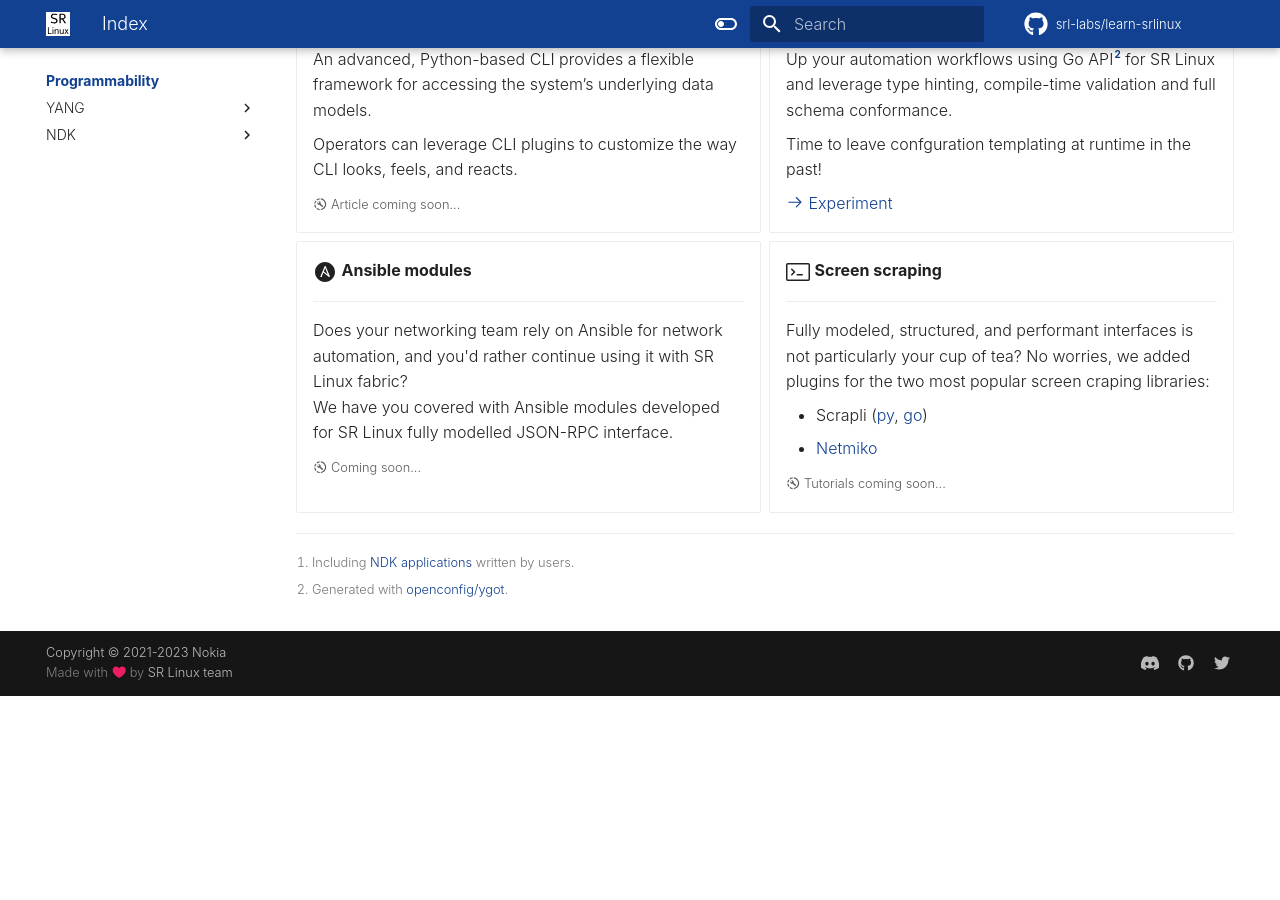
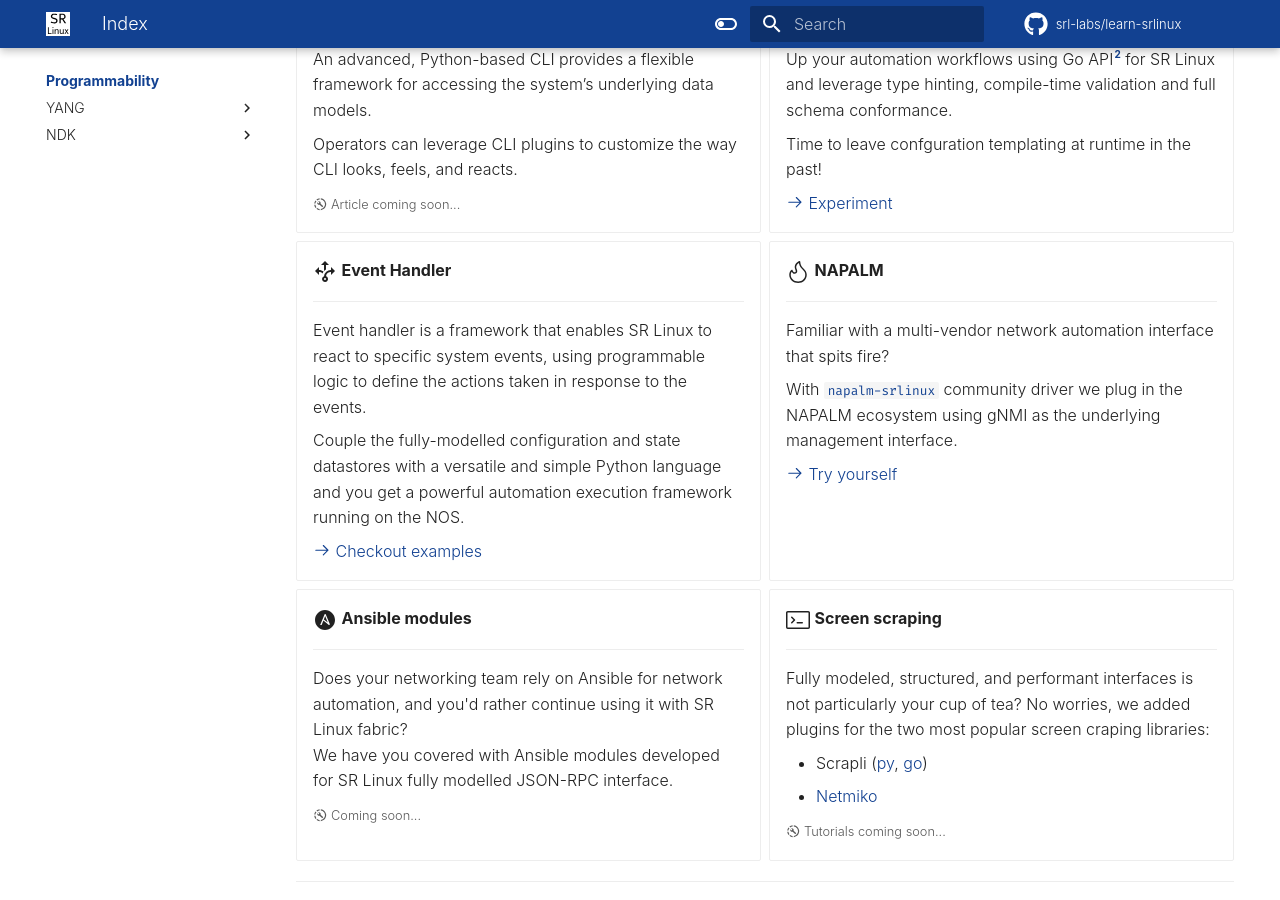
Before and after one commit to srl-labs/learn-srlinux, an MkDocs documentation site: the page built from docs/programmability/index.md, in a window 1280 px wide and 900 px high, scrolled down 567 px. Built offline with MkDocs 1.6.1 and Material for MkDocs 9.7.7, drawn with Linux system fonts in a browser that asks for light colours; emoji names are drawn with the system emoji font; some web fonts are replaced; comment, search, counter and statistics services are not loaded; before the commit the page ends 1263 px from its top, so only the background shows below that.

Commit message:
added event handler and napalm cards

```diff
--- a/docs/programmability/index.md
+++ b/docs/programmability/index.md
@@ -49,6 +49,26 @@
 
     [:octicons-arrow-right-24: Experiment](https://github.com/srl-labs/ygotsrl)
 
+- :material-arrow-decision-outline:{ .lg .middle } **Event Handler**
+
+    ---
+
+    Event handler is a framework that enables SR Linux to react to specific system events, using programmable logic to define the actions taken in response to the events.
+
+    Couple the fully-modelled configuration and state datastores with a versatile and simple Python language and you get a powerful automation execution framework running on the NOS.
+
+    [:octicons-arrow-right-24: Checkout examples](../blog/tags.md#event-handler)
+
+- :octicons-flame-24:{ .lg .middle } **NAPALM**
+
+    ---
+
+    Familiar with a multi-vendor network automation interface that spits fire?
+
+    With [`napalm-srlinux`](https://github.com/napalm-automation-community/napalm-srlinux) community driver we plug in the NAPALM ecosystem using gNMI as the underlying management interface.
+
+    [:octicons-arrow-right-24: Try yourself](https://github.com/napalm-automation-community/napalm-srlinux)
+
 - :material-ansible:{ .lg .middle } **Ansible modules**
 
     ---
```
